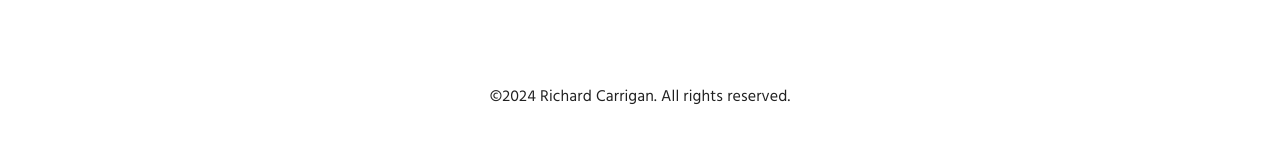
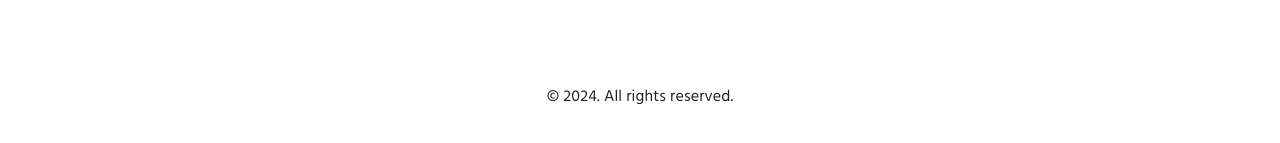
Before and after one commit to richardcarrigan/pers, a React (Create React App) app: page / in a window 1280 px wide. Shown: the part 629-772 px from the top of the page. Built offline with nearby package versions, Linux system fonts and the light colour scheme; no server answers.

Commit message:
Removes my name from footer

```diff
--- a/src/components/Footer.jsx
+++ b/src/components/Footer.jsx
@@ -1,7 +1,7 @@
 function Footer() {
   return (
     <footer>
-      &copy;{new Date().getFullYear()} Richard Carrigan. All rights reserved.
+      &copy; {new Date().getFullYear()}. All rights reserved.
     </footer>
   );
 }
```
